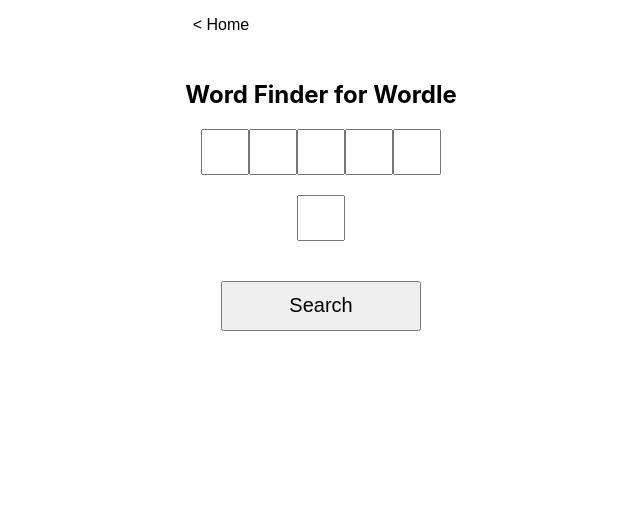
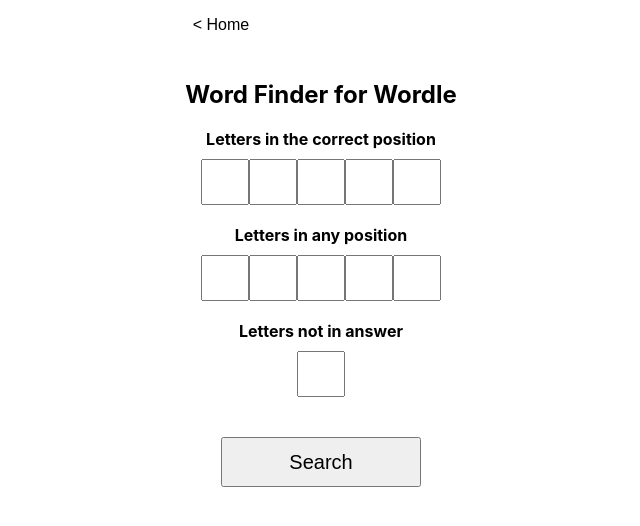
Before and after one commit to joshuajhindley/word-finder, a React (Create React App) app: page / in a window 1280 px wide. Shown: the top 526 px of the page, without its empty margins (319-959 px from the left). Built offline with nearby package versions, Linux system fonts and the light colour scheme.

Commit message:
Add inputs for letters in any position

```diff
--- a/public/index.html
+++ b/public/index.html
@@ -5,7 +5,10 @@
     <link rel="icon" href="%PUBLIC_URL%/favicon.ico" />
     <meta name="viewport" content="width=device-width, initial-scale=1" />
     <meta name="theme-color" content="#000000" />
-    <meta name="description" content="Word Finder for Wordle" />
+    <meta
+      name="description"
+      content="Word Finder for Wordle. This tool exists to help you narrow your search to find a solution to your Wordle game."
+    />
     <link rel="apple-touch-icon" href="%PUBLIC_URL%/logo192.png" />
     <!--
       manifest.json provides metadata used when your web app is installed on a
--- a/src/App.css
+++ b/src/App.css
@@ -31,6 +31,10 @@
   margin-bottom: 10px;
 }
 
+h4 {
+  margin: 20px auto 10px;
+}
+
 input {
   width: 40px;
   height: 40px;
--- a/src/App.tsx
+++ b/src/App.tsx
@@ -15,6 +15,7 @@
 
 class App extends React.Component<IAppProps, IAppState> {
   correct: React.MutableRefObject<Array<HTMLInputElement>>
+  anyPos: React.MutableRefObject<Array<HTMLInputElement>>
   incorrect: React.MutableRefObject<Array<HTMLInputElement>>
   notBoxes: number
   show: Array<boolean>
@@ -23,6 +24,8 @@
     super(props)
     this.correct = createRef() as React.MutableRefObject<Array<HTMLInputElement>>
     this.correct.current = []
+    this.anyPos = createRef() as React.MutableRefObject<Array<HTMLInputElement>>
+    this.anyPos.current = []
     this.incorrect = createRef() as React.MutableRefObject<Array<HTMLInputElement>>
     this.incorrect.current = []
     this.show = new Array(true)
@@ -31,12 +34,12 @@
 
   handleFocus = (event: SyntheticEvent) => (event.target as HTMLInputElement).select()
 
-  handleKeyUp = (event: SyntheticEvent, pos: number) => {
+  handleKeyUp = (event: SyntheticEvent, pos: number, ref: 'correct' | 'anyPos') => {
     const key = (event.nativeEvent as KeyboardEvent).key
     if (pos > 0 && ['Backspace', 'Delete', 'ArrowLeft'].includes(key)) {
-      this.correct.current[pos - 1].focus()
-    } else if (pos < this.correct.current.length && key === 'ArrowRight') {
-      this.correct.current[pos + 1].focus()
+      this[ref].current[pos - 1].focus()
+    } else if (pos < this[ref].current.length && key === 'ArrowRight') {
+      this[ref].current[pos + 1].focus()
     }
   }
 
@@ -83,12 +86,12 @@
     }
   }
 
-  handleInput = (event: SyntheticEvent, pos: number) => {
+  handleInput = (event: SyntheticEvent, pos: number, ref: 'correct' | 'anyPos') => {
     // only allow letters
-    if (!/^[A-Za-z]$/.test(this.correct.current[pos].value)) {
-      this.correct.current[pos].value = ''
-    } else if (pos + 1 < this.correct.current.length) {
-      this.correct.current[pos + 1].focus()
+    if (!/^[A-Za-z]$/.test(this[ref].current[pos].value)) {
+      this[ref].current[pos].value = ''
+    } else if (pos + 1 < this[ref].current.length) {
+      this[ref].current[pos + 1].focus()
     }
   }
 
@@ -136,6 +139,8 @@
   render() {
     const { results, isFresh } = this.props
 
+    // TODO add dark mode
+
     return (
       <>
         <div className='header'>
@@ -149,6 +154,7 @@
               {props => (
                 <form onSubmit={props.handleSubmit}>
                   <h2>Word Finder for Wordle</h2>
+                  <h4>Letters in the correct position</h4>
                   {[...Array(5)].map((e, i) => (
                     <Field
                       name={'letter' + (i + 1)}
@@ -158,13 +164,25 @@
                       ref={(el: HTMLInputElement) => (this.correct.current[i] = el)}
                       parse={value => (value ? value.toUpperCase() : '')}
                       onFocus={this.handleFocus}
-                      onKeyUp={(e: SyntheticEvent) => this.handleKeyUp(e, i)}
-                      onInput={(e: SyntheticEvent) => this.handleInput(e, i)}
+                      onKeyUp={(e: SyntheticEvent) => this.handleKeyUp(e, i, 'correct')}
+                      onInput={(e: SyntheticEvent) => this.handleInput(e, i, 'correct')}
                     />
                   ))}
-                  <br />
-                  <br />
-                  {/* TODO add labels explaining */}
+                  <h4>Letters in any position</h4>
+                  {[...Array(5)].map((e, i) => (
+                    <Field
+                      name={'anyPosLetter' + (i + 1)}
+                      component='input'
+                      maxLength='1'
+                      key={i}
+                      ref={(el: HTMLInputElement) => (this.anyPos.current[i] = el)}
+                      parse={value => (value ? value.toUpperCase() : '')}
+                      onFocus={this.handleFocus}
+                      onKeyUp={(e: SyntheticEvent) => this.handleKeyUp(e, i, 'anyPos')}
+                      onInput={(e: SyntheticEvent) => this.handleInput(e, i, 'anyPos')}
+                    />
+                  ))}
+                  <h4>Letters not in answer</h4>
                   {[...Array(this.notBoxes)].map((e, i) => {
                     return !this.show[i] ? null : (
                       <Field
--- a/src/middleware/index.js
+++ b/src/middleware/index.js
@@ -3,6 +3,8 @@
 
 const findResults = (store, action) => {
   const values = action.values
+
+  // letters in the correct position
   let searchTerm = ''
   const regex = '[A-Z]'
   for (let i = 1; i < 6; i++) {
@@ -10,6 +12,14 @@
     searchTerm += val && val !== ' ' ? val : regex
   }
 
+  // letters in any position
+  let allLetters = []
+  for (let i = 1; i < 6; i++) {
+    const val = values['anyPosLetter' + i]
+    if (val && val !== ' ') allLetters.push(val)
+  }
+
+  // letters not in the solution
   let exclusion = ''
   let n = 1
   while (true) {
@@ -22,7 +32,16 @@
   }
   exclusion = exclusion.length === 0 ? '["]' : '[' + exclusion + ']'
 
-  const results = words.filter(word => word.match(searchTerm) && !word.match(exclusion)).slice(0, 500)
+  //TODO handle case where there are no more of a particular letter
+
+  const results = words
+    .filter(
+      word =>
+        word.match(searchTerm) &&
+        !word.match(exclusion) &&
+        !allLetters.map(letter => word.includes(letter)).includes(false)
+    )
+    .slice(0, 500)
   store.dispatch(updateResults(results))
 }
 
```
